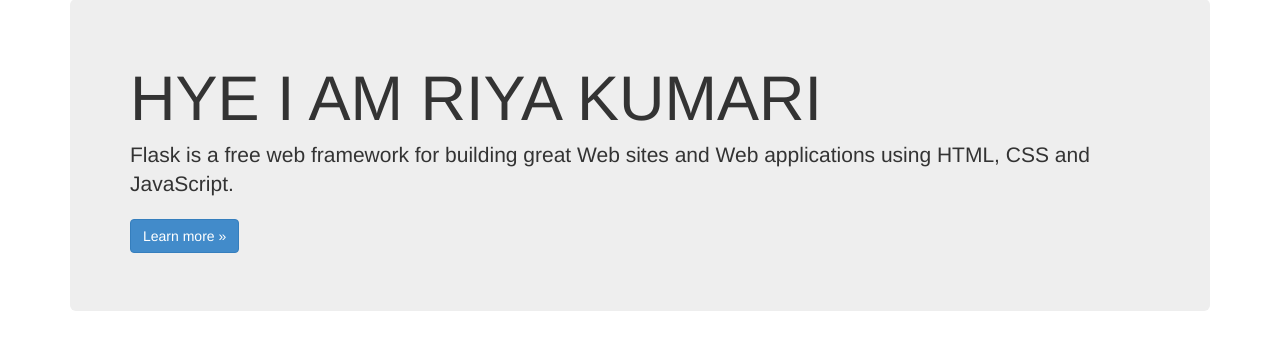
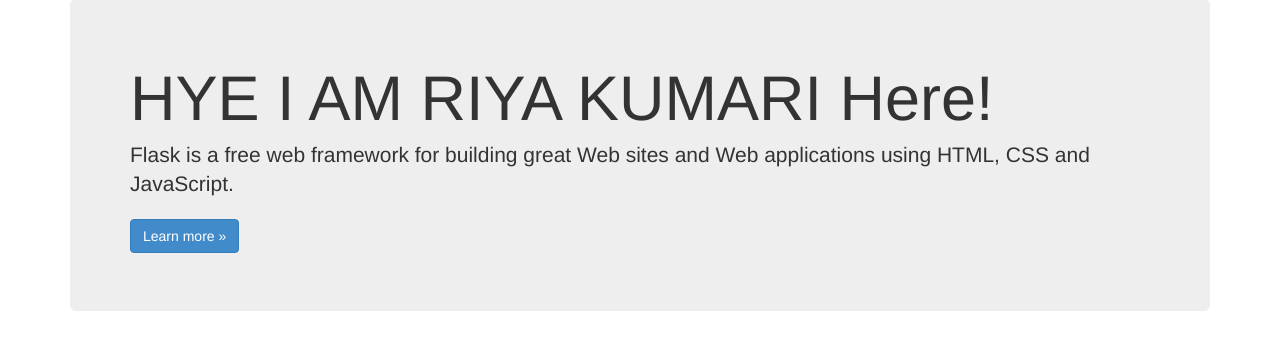
Before and after one commit to riyakumari44/dev-ops-class-exercise, a Flask app: page / in a window 1280 px wide. Shown: the part 51-413 px from the top of the page. Run offline with Flask 2, Linux system fonts and the light colour scheme; some libraries are stand-ins or nearby versions.

Commit message:
changed new

```diff
--- a/FlaskWebProject1/templates/index.html
+++ b/FlaskWebProject1/templates/index.html
@@ -3,7 +3,7 @@
 {% block content %}
 
 <div class="jumbotron">
-    <h1>HYE I AM RIYA KUMARI</h1>
+    <h1>HYE I AM RIYA KUMARI Here!</h1>
     <p class="lead">Flask is a free web framework for building great Web sites and Web applications using HTML, CSS and JavaScript.</p>
     <p><a href="http://flask.pocoo.org/" class="btn btn-primary btn-large">Learn more &raquo;</a></p>
 </div>
```
